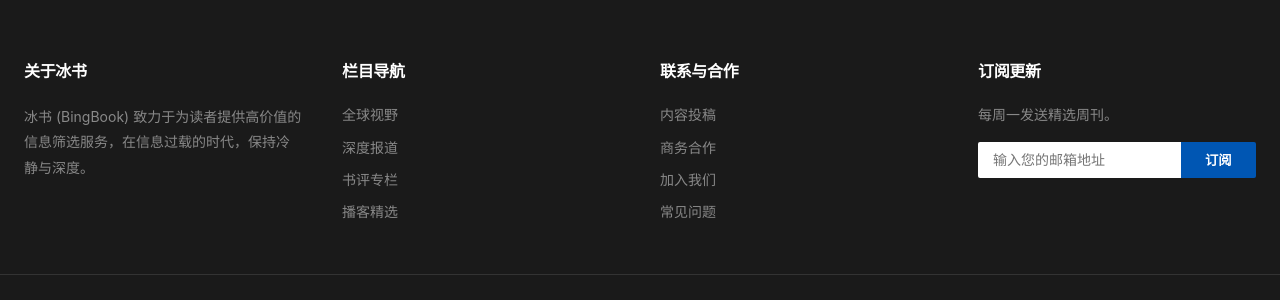
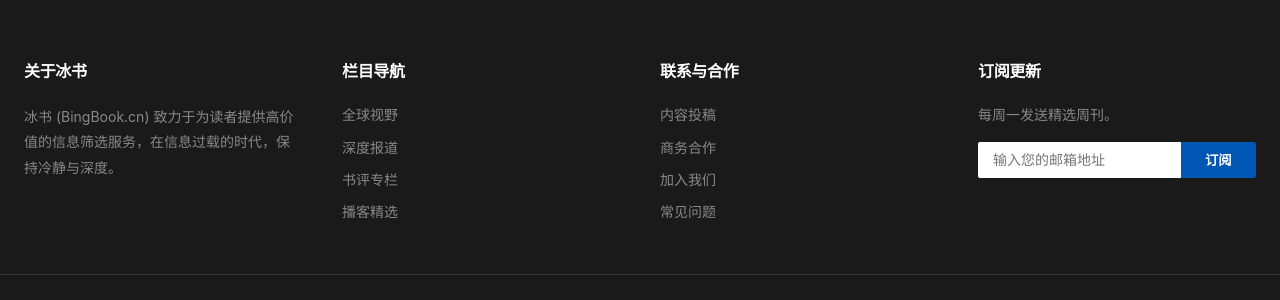
Before and after one commit to rzcne/github.io, a Jekyll site: the page built from index.html, in a window 1280 px wide and 900 px high, scrolled down 1136 px. Shown: the part 543-843 px from the top of the window. Built offline with Jekyll 4.4.1, drawn with Linux system fonts in a browser that asks for light colours; the list of posts is cut into pages by our own code.

Commit message:
Update default.html

```diff
--- a/_layouts/default.html
+++ b/_layouts/default.html
@@ -176,7 +176,7 @@
         <div class="footer-content">
             <div class="footer-col">
                 <h4>关于冰书</h4>
-                <p style="line-height: 1.8;">冰书 (BingBook) 致力于为读者提供高价值的信息筛选服务，在信息过载的时代，保持冷静与深度。</p>
+                <p style="line-height: 1.8;">冰书 (BingBook.cn) 致力于为读者提供高价值的信息筛选服务，在信息过载的时代，保持冷静与深度。</p>
             </div>
             <div class="footer-col">
                 <h4>栏目导航</h4>
```
